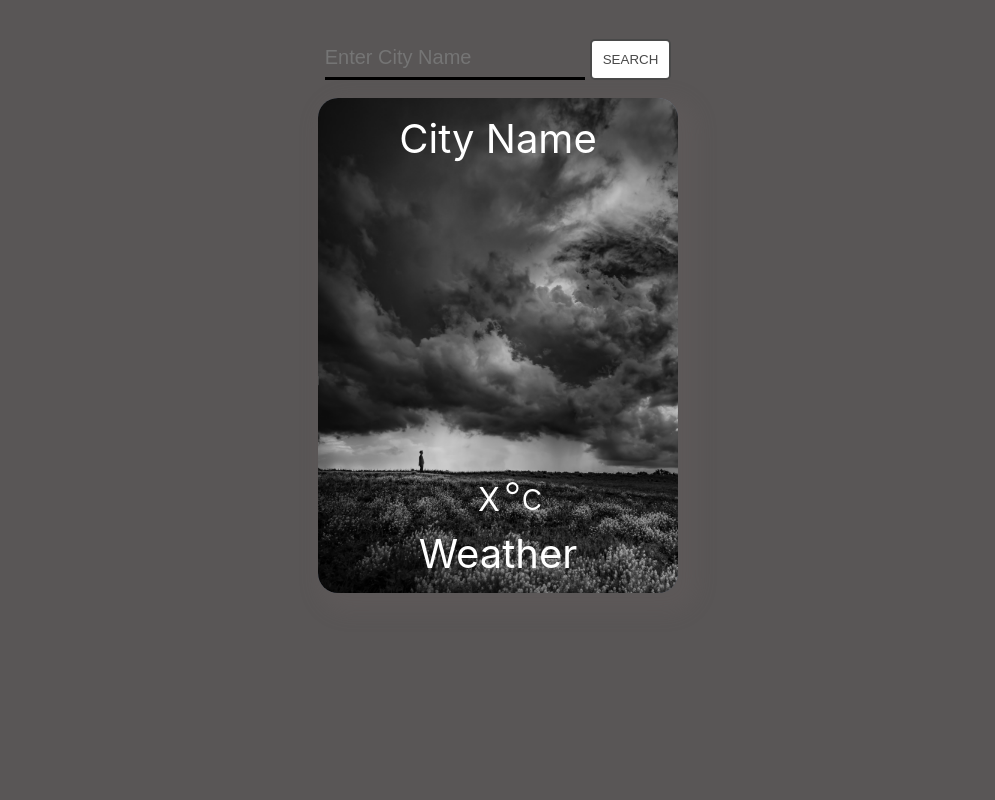
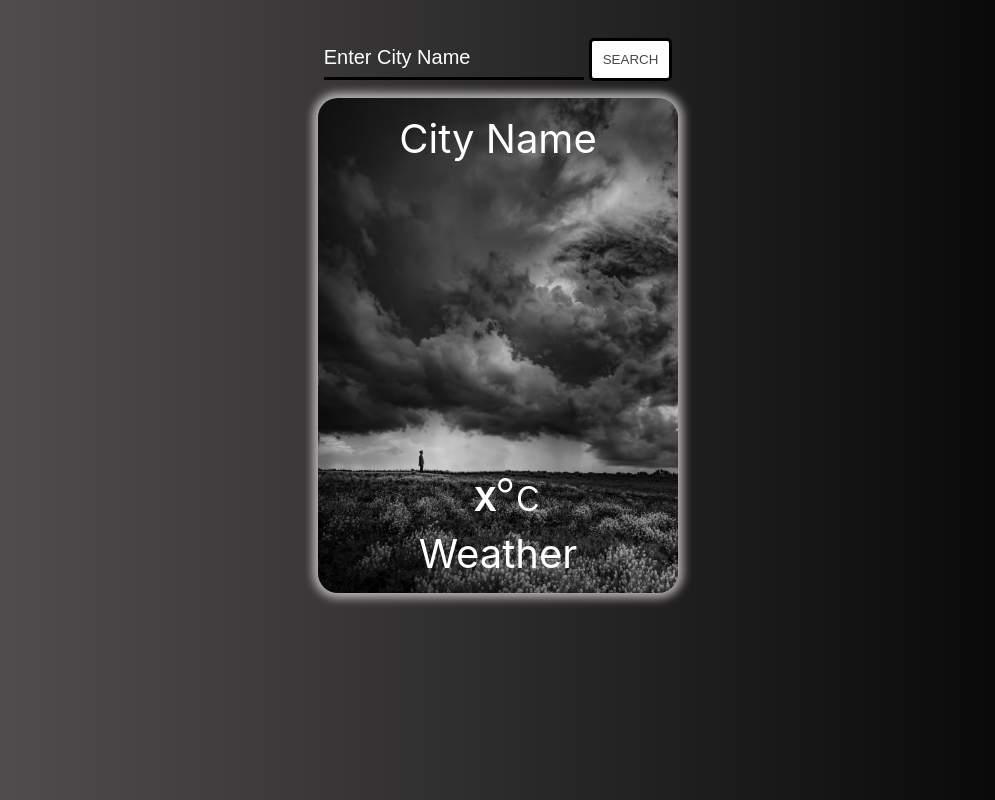
Before and after one commit to codermal7/Weather-App-Project, a plain HTML site: page index.html in a window 1280 px wide. Shown: the whole page, without its empty margins (142-1137 px from the left). Drawn offline with Linux system fonts and the light colour scheme.

Commit message:
made some changes in css

```diff
--- a/style.css
+++ b/style.css
@@ -4,8 +4,8 @@
   padding: 0;
 }
 body {
-  height: 100px;
-  background-color: #595656;
+  /* height: 100px; */
+  background: linear-gradient(to right, #595656, black);
 }
 
 #search-form {
@@ -22,25 +22,31 @@ body {
 #temp #temp-unit {
   font-family: -apple-system, BlinkMacSystemFont, "Segoe UI", Roboto, Oxygen,
     Ubuntu, Cantarell, "Open Sans", "Helvetica Neue", sans-serif;
-  font-size: 2.4rem;
+  font-size: 2.8rem;
   font-weight: 350;
   color: #ffffff;
   text-align: center;
   position: absolute;
-  bottom: 14.9%;
-  left: 14%;
+  bottom: 14.37%;
+  left: 11%;
   right: 0;
   margin: auto;
 }
+
+::placeholder {
+  color: white;
+}
+
 #temp #temp-value {
   font-family: -apple-system, BlinkMacSystemFont, "Segoe UI", Roboto, Oxygen,
     Ubuntu, Cantarell, "Open Sans", "Helvetica Neue", sans-serif;
   font-size: 2rem;
+  font-weight: bold;
   color: #ffffff;
   position: absolute;
   bottom: 15%;
   left: 0;
-  right: 5%;
+  right: 7%;
   margin: auto;
 
   z-index: 1;
@@ -104,7 +110,7 @@ main {
   display: block;
   margin-left: auto;
   margin-right: auto;
-  box-shadow: 10px 10px 20px 10px rgba(112, 102, 102, 0.2);
+  box-shadow: 0px 0px 10px 5px rgba(219, 213, 213, 0.815);
   position: relative;
   overflow: hidden;
   /* transform-style: preserve-3d;
@@ -119,17 +125,24 @@ main {
   border-radius: 5px;
   margin-left: 5px;
   padding: 11px;
-  border: 2px solid #494949;
+  border: 3px solid black;
   display: inline-block;
   transition: all 0.4 ease 0s;
 }
-#search-button:hover {
+/* #search-button:hover {
   font-size: large;
   color: #ffffff;
   background: #000000;
   border-color: black;
   transition: all 0.4s ease 0s;
-}
+} */
+#search-button:hover {
+    background: black;
+    font-size: 1rem;
+    color: #ffffff;
+    box-shadow: 0 0 1rem #0ef;
+    transition: all 0.5s ease-in-out 0s;
+  }
 
 #search-input {
   width: 260px;
```
